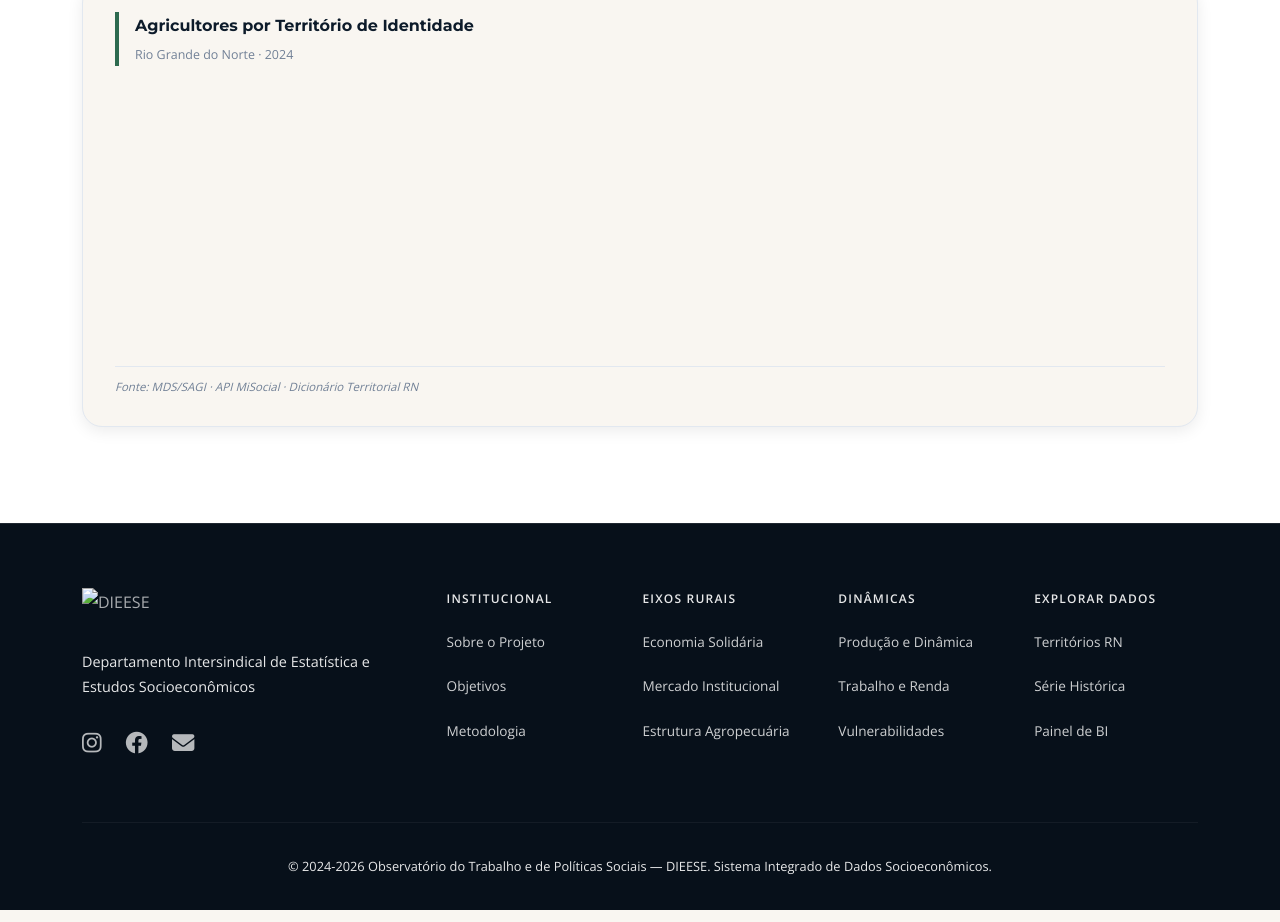
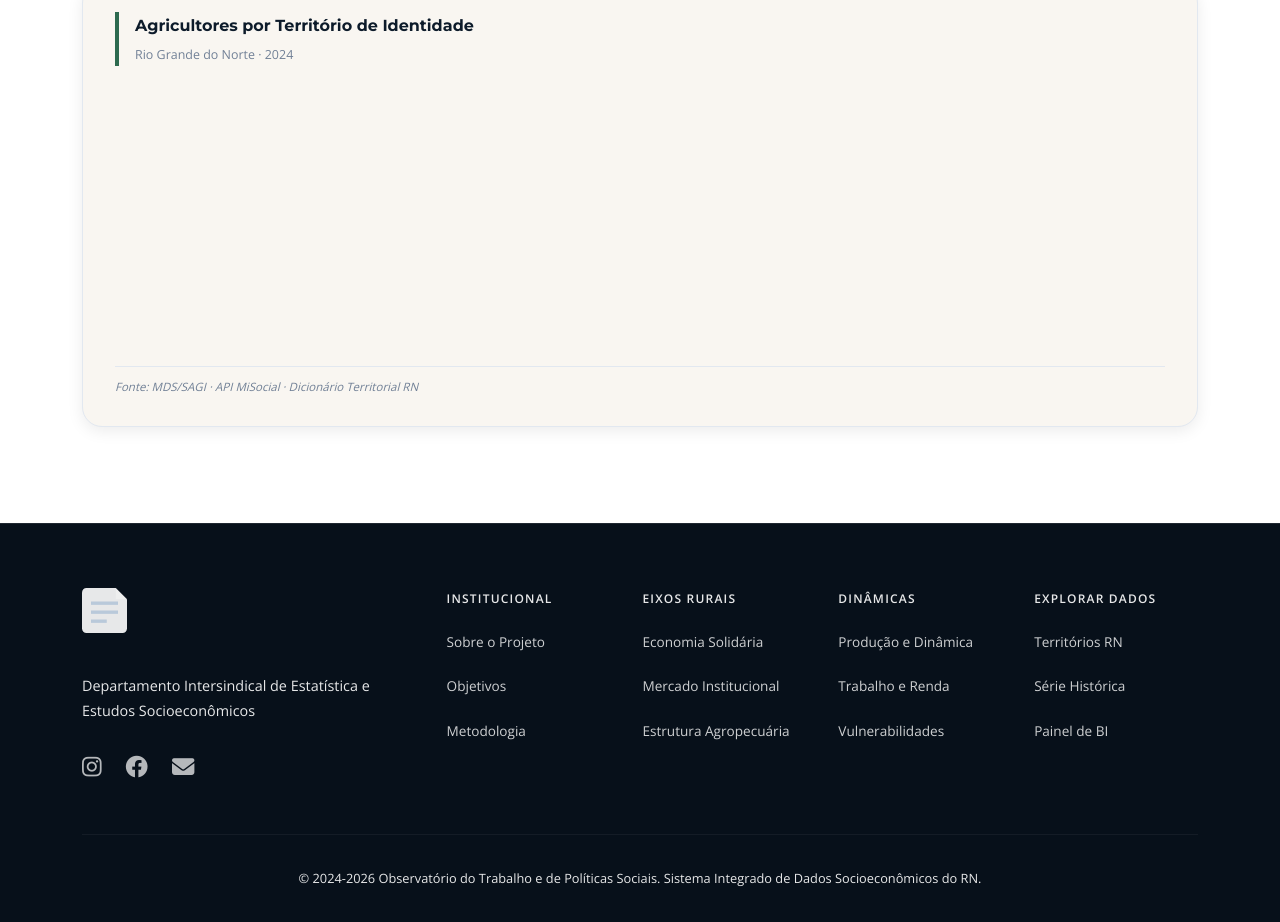
Before and after one commit to Renatoassis86/dieese_rn, a plain HTML site: page index.html in a window 1280 px wide. Shown: the part 9392-10314 px from the top of the page. Drawn offline with nearby package versions, Linux system fonts and the light colour scheme; no server answers; files whose address does not match are found by name.

Commit message:
fix: final branding cleanup and footer icon stabilization

```diff
--- a/index.html
+++ b/index.html
@@ -387,7 +387,14 @@
     <div class="container h-footer-container">
         <div class="h-footer-top">
             <div class="h-footer-brand">
-                <img src="logo.png" alt="DIEESE" class="footer-logo-img-h">
+                <!-- EMBEDDED FOOTER LOGO - ICON ONLY -->
+                <svg width="45" height="45" viewBox="0 0 40 40" fill="none" xmlns="http://www.w3.org/2000/svg" class="footer-logo-img-h">
+                    <path d="M4 0H30L40 10V36C40 38.2091 38.2091 40 36 40H4C1.79086 40 0 38.2091 0 36V4C0 1.79086 1.79086 0 4 0Z" fill="white" fill-opacity="0.9"/>
+                    <path d="M30 0V10H40L30 0Z" fill="white" fill-opacity="0.3"/>
+                    <path d="M8 12H32V15H8V12Z" fill="#004A99" fill-opacity="0.2"/>
+                    <path d="M8 20H32V23H8V20Z" fill="#004A99" fill-opacity="0.2"/>
+                    <path d="M8 28H22V31H8V28Z" fill="#004A99" fill-opacity="0.2"/>
+                </svg>
                 <p>Departamento Intersindical de Estatística e Estudos Socioeconômicos</p>
                 <div class="footer-social-icons">
                     <a href="https://www.instagram.com/dieese_online/" target="_blank" title="Instagram"><i class="fab fa-instagram"></i></a>
@@ -427,7 +434,7 @@
             </div>
         </div>
         <div class="h-footer-bottom">
-            <p>&copy; 2024-2026 Observatório do Trabalho e de Políticas Sociais — DIEESE. Sistema Integrado de Dados Socioeconômicos.</p>
+            <p>&copy; 2024-2026 Observatório do Trabalho e de Políticas Sociais. Sistema Integrado de Dados Socioeconômicos do RN.</p>
         </div>
     </div>
 </footer>
```
Also changed, not shown: src/app/index.html (+9 -2 lines).
